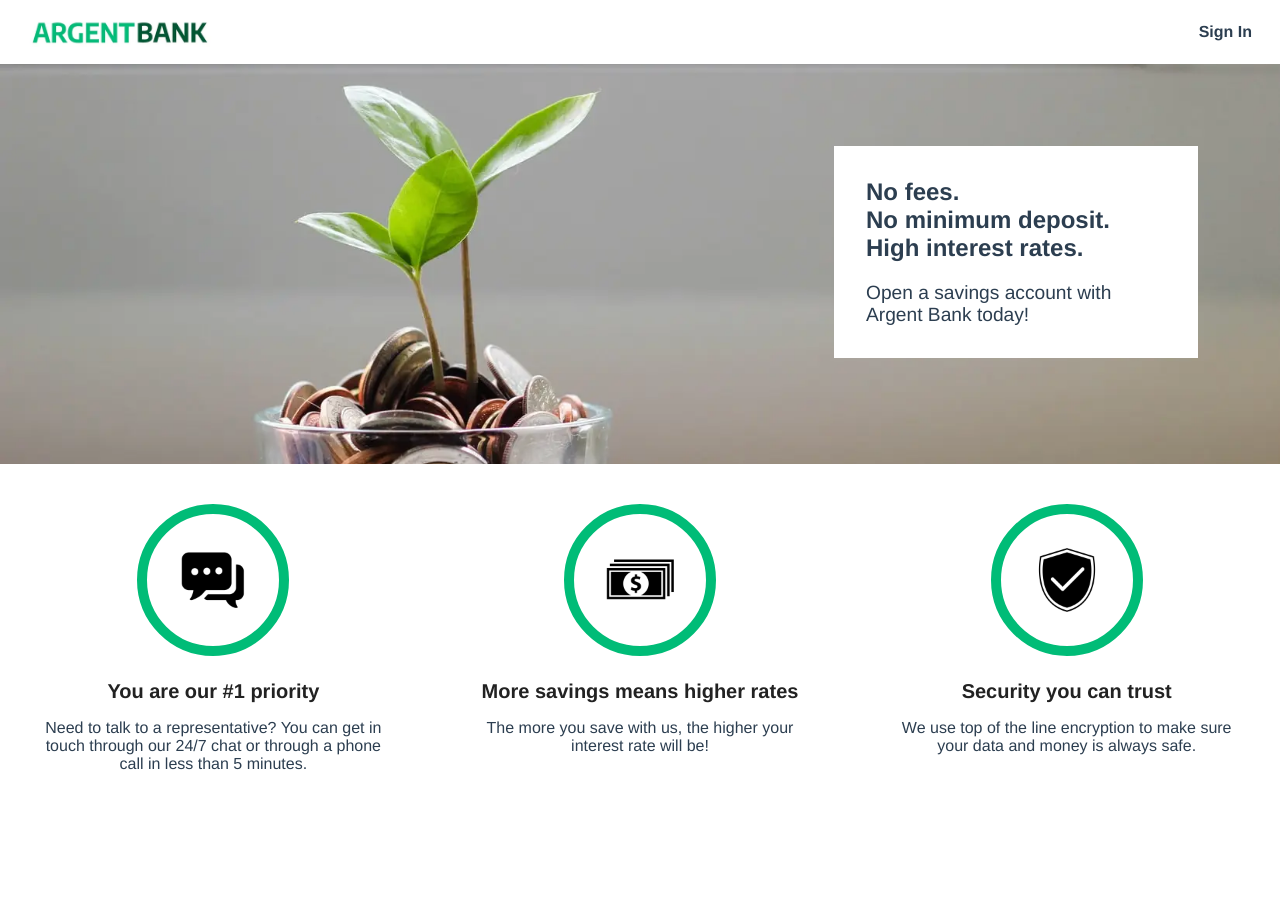
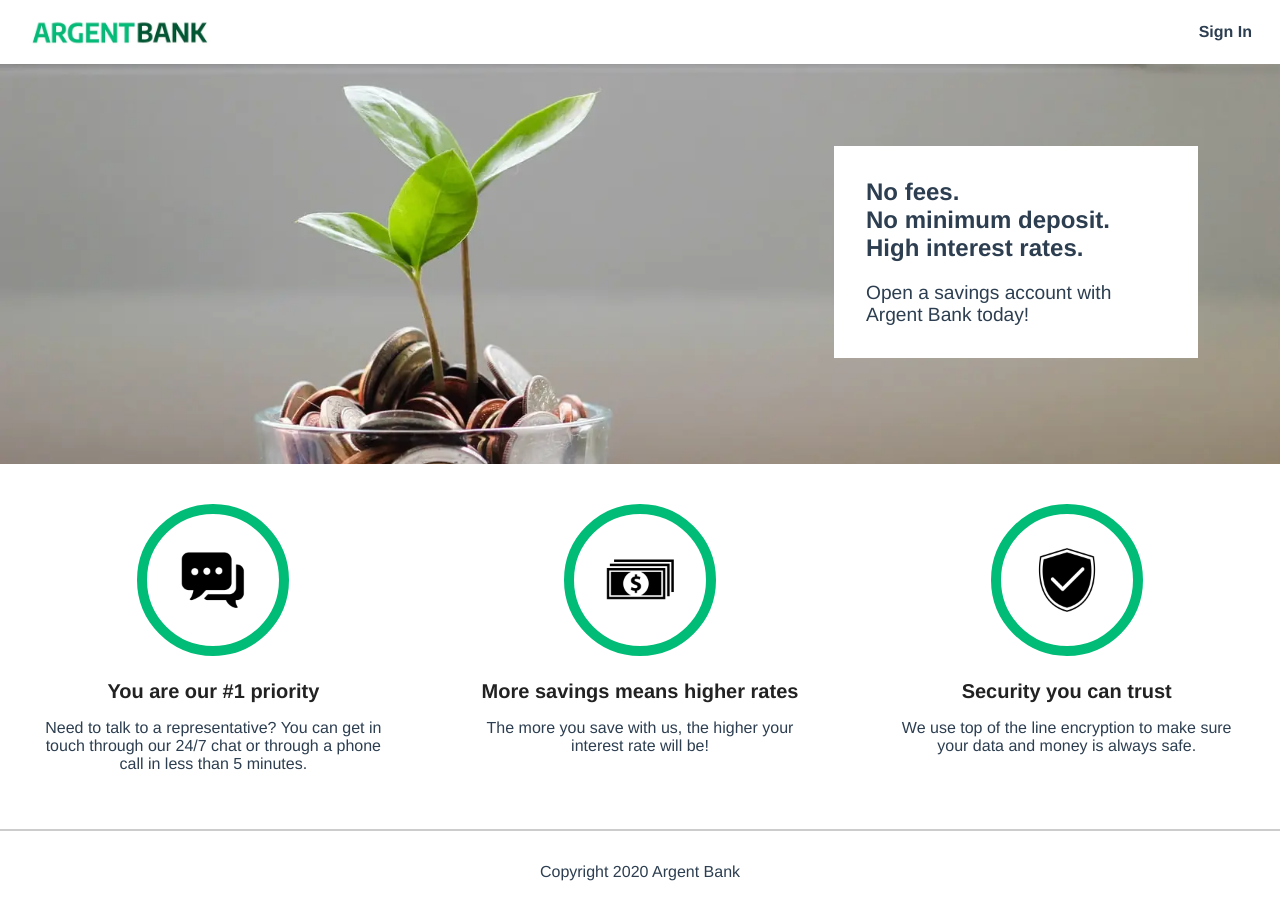
Before and after one commit to larbalestrier/ArgentBank-website, a React (Create React App) app in the folder frontend/: page / in a window 1280 px wide. Before the commit the page ends 829 px from the top, so only its background shows below. Built offline with nearby package versions, Linux system fonts and the light colour scheme.

Commit message:
Création footer

```diff
--- a/frontend/src/layout/footer/footer.jsx
+++ b/frontend/src/layout/footer/footer.jsx
@@ -0,0 +1,8 @@
+function Footer () {
+    return (
+        <footer className="footer">
+          <p className="footer-text">Copyright 2020 Argent Bank</p>
+        </footer>
+      )
+}
+export default Footer
--- a/frontend/src/router/router.jsx
+++ b/frontend/src/router/router.jsx
@@ -1,6 +1,7 @@
 import { Routes, Route, BrowserRouter } from 'react-router-dom';
 
 import Header from '../layout/header/header'
+import Footer from '../layout/footer/footer'
 
 import Home from '../pages/home/home';
 
@@ -11,6 +12,7 @@
             <Routes>
                 <Route path="/" element={<Home />} />
             </Routes>
+            <Footer/>
         </BrowserRouter>
     )
 }
```
